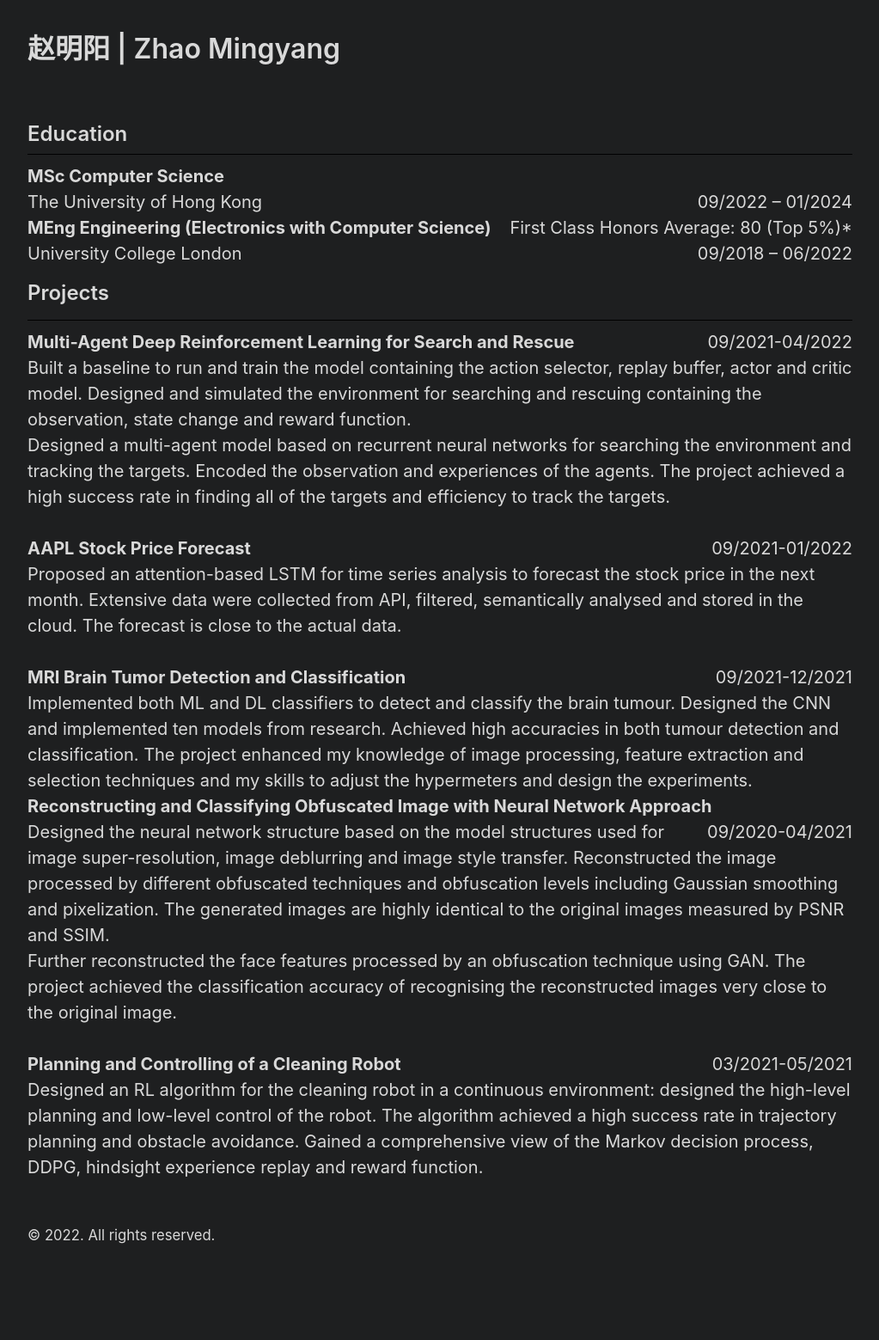
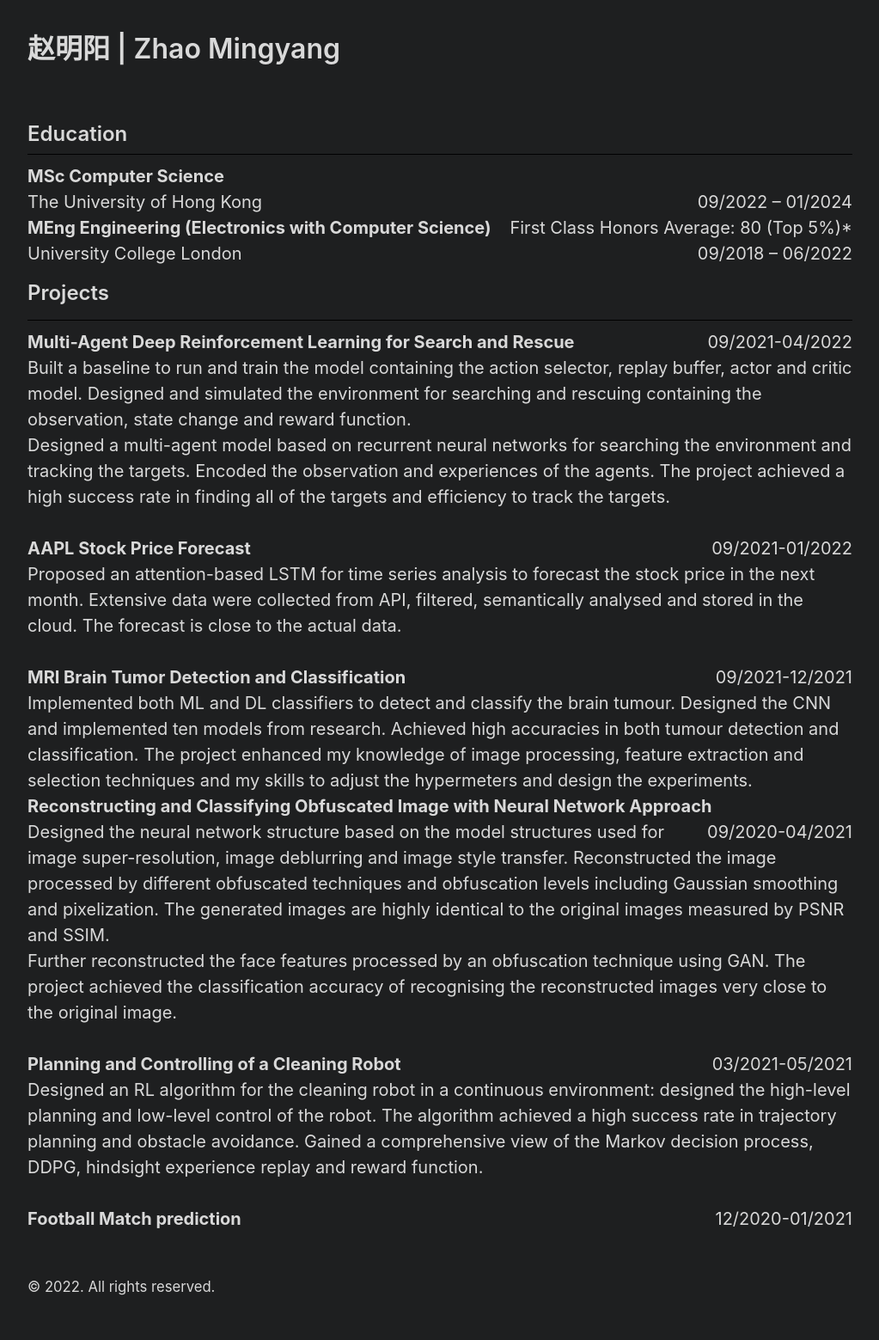
Before and after one commit to Zhao-Mingyang/zhao-mingyang.github.io, a Jekyll site: the page built from about.md, in a window 1280 px wide. Shown: the whole page at 86% size, without its empty margins (128-1151 px from the left). Built offline with Jekyll 4.4.1, drawn with Linux system fonts in a browser that asks for light colours; before the commit the page ends 1499 px from its top, so only the background shows below that.

Commit message:
Update default.html

```diff
--- a/_layouts/default.html
+++ b/_layouts/default.html
@@ -52,7 +52,10 @@
 		     <div style="float:right; text-align:right"> 03/2021-05/2021</div> <br>
 	Designed an RL algorithm for the cleaning robot in a continuous environment: designed the high-level planning and low-level control
 	of the robot. The algorithm achieved a high success rate in trajectory planning and obstacle avoidance. Gained a comprehensive view
-	of the Markov decision process, DDPG, hindsight experience replay and reward function.
+	of the Markov decision process, DDPG, hindsight experience replay and reward function. <br>
+		     <br>
+	<div style="float:left; text-align:left"> <b> Football Match prediction  </b> </div>
+		     <div style="float:right; text-align:right">  12/2020-01/2021 </div> <br>
 
 
 
```
